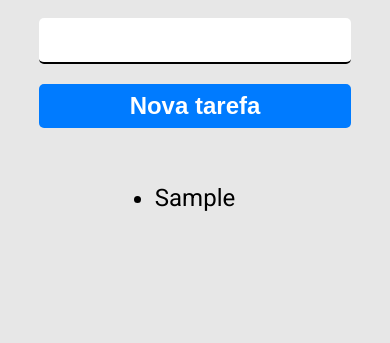
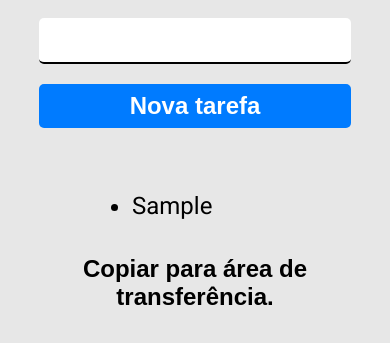
Before and after one commit to gbri-dev/gbri-to-do-list, a plain HTML site: page index.html in a window 390 px wide. Both pictures are taken after typing "Sample" into the empty fields and a click on the button "Nova tarefa". Shown: the part 169-512 px from the top of the page. Drawn offline with Linux system fonts and the light colour scheme.

Commit message:
botão copiar lista para area de transferencia

```diff
--- a/index.html
+++ b/index.html
@@ -25,8 +25,11 @@
       <input type="text" name="tarefa" id="tarefa">
       <button type="submit" class="btn-primary">Nova tarefa</button>
     </form>
-    <ul>
+    <ul id="lista">
     </ul>
+    <button id="btnCopiar">
+      Copiar para área de transferência.
+    </button>
   </div>
 
   <script src="./jquery.min.js"></script>
--- a/main.css
+++ b/main.css
@@ -57,14 +57,29 @@ form input {
   border-radius: 5px;
 }
 
+ul {
+  margin: 0 40px;
+}
+
 ul li {
   font-size: 24px;
   cursor: pointer;
+  margin-bottom: 11px;
 }
-/*
-ul li:hover{
-  text-decoration: line-through;
-} */
+
+#btnCopiar{
+  border: none;
+  background-color: #E7E7E7;
+  padding: 8px;
+  font-weight: bold;
+  font-size: 24px;
+  cursor: pointer;
+  margin: 16px;
+}
+
+#btnCopiar:hover {
+  color: #007bff;
+}
 
 @media (max-width: 1024px) {
   .container{
@@ -93,4 +108,15 @@ ul li:hover{
   margin: 0 auto;
 }
 
+ul {
+  width: 100%;
 }
+
+ul li {
+  margin-top: 8px;
+  margin-left: 132px;
+  /* margin: 8px 100px; */
+
+}
+
+}
--- a/main.js
+++ b/main.js
@@ -13,4 +13,42 @@ $(document).ready(function() {
     $(this).css('text-decoration', 'line-through');
   });
 
+
+  // Função copiar lista de tarefa para àrea de transferência
+  let btnCopiar = $("#btnCopiar");
+
+  let lista = $("#lista");
+
+  btnCopiar.on("click", copiarLista);
+
+  function copiarLista() {
+
+    // Cria um elemento textarea invisível
+    let textarea = $("<textarea></textarea>");
+    textarea.css("position", "absolute");
+    textarea.css("left", "-9999px");
+
+    // Insere o texto da lista no textarea, separando cada item por uma quebra de linha
+    let texto = "";
+
+    lista.children().each(function() {    texto += $(this).text() + "\n";  });
+
+    textarea.val(texto);
+
+    // Adiciona o textarea ao documento usando o método append
+    $("body").append(textarea);
+
+    // Seleciona o texto do textarea usando o método
+    let textToCopy = textarea.select();
+
+    // Copia o texto para a área de transferência usando o método execCommand
+    //document.execCommand("copy");
+    navigator.clipboard.writeText(textToCopy.val()).then(function() {
+      alert('A lista foi copiada para a área de transferência. ' + textToCopy.val());
+    }).catch(function(error) {
+      alert.error('Erro ao copiar texto: ', error);
+    });
+
+    textarea.remove();
+  }
 });
```
